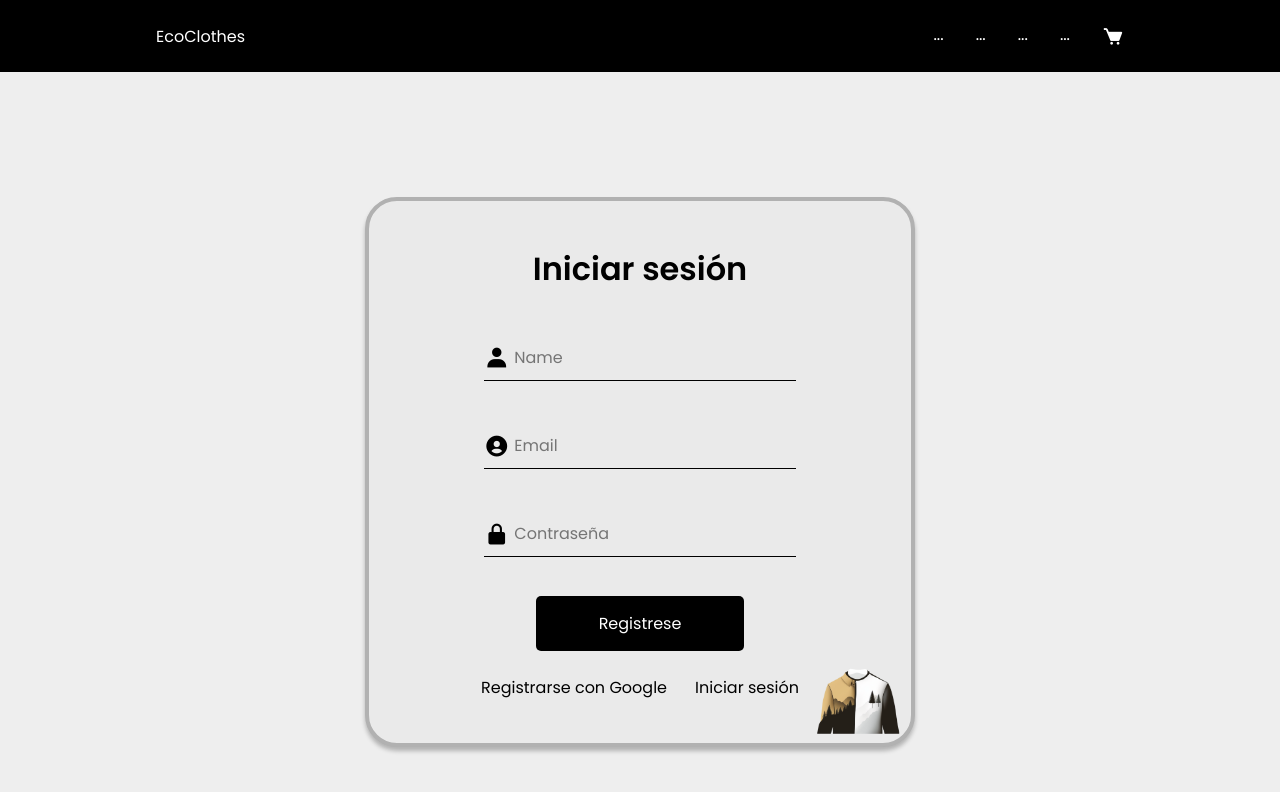
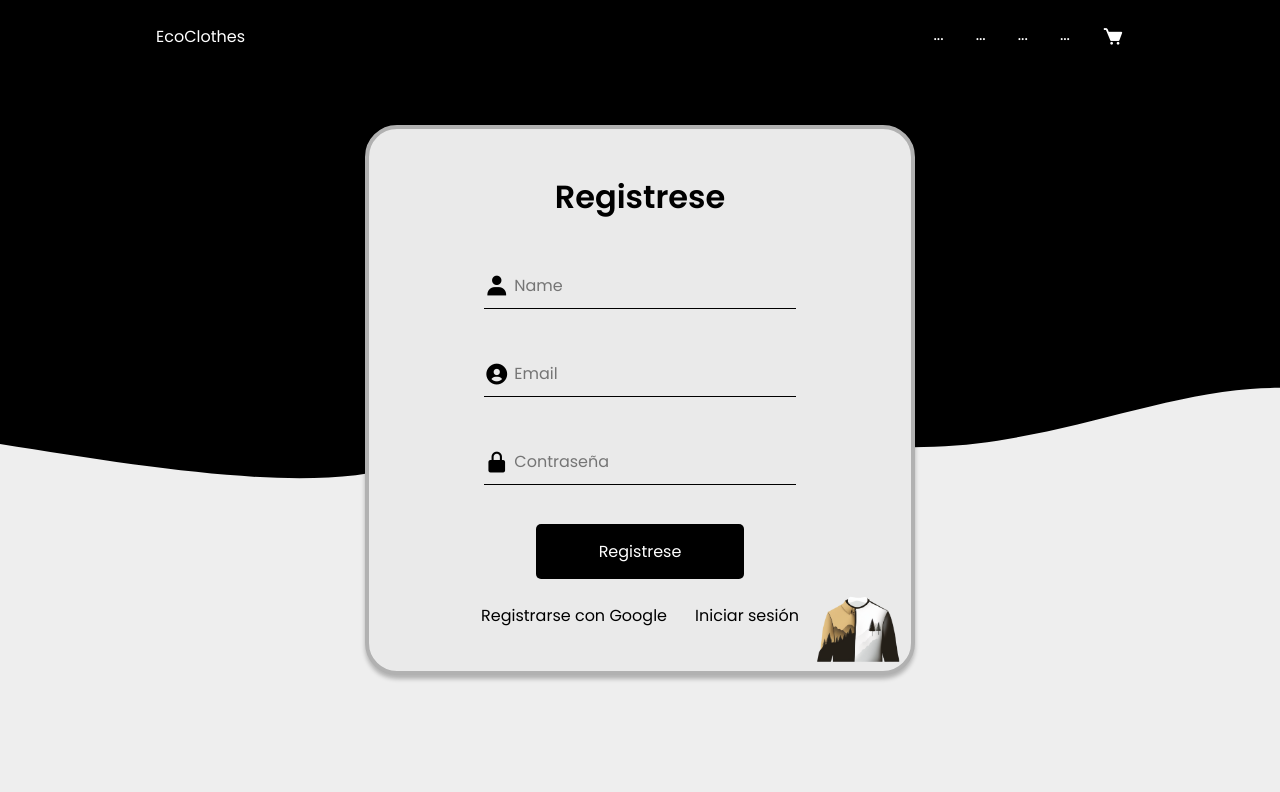
Before and after one commit to MAD-commerce/Ecommerce-frontend, a React (Vite) app: page /auth/register in a window 1280 px wide. Shown: the top 792 px of the page. Built offline with nearby package versions, Linux system fonts and the light colour scheme.

Commit message:
Andres - ramas

```diff
--- a/src/auth/pages/LoginPage.tsx
+++ b/src/auth/pages/LoginPage.tsx
@@ -94,7 +94,7 @@ export const LoginPage = (): JSX.Element => {
 								<a className='' href=''>
 									Iniciar con Google
 								</a>
-								<a className='' href='/#/auth/register'>
+								<a className='' href='/auth/register'>
 									Crear cuenta
 								</a>
 							</div>
--- a/src/auth/pages/RegisterPage.tsx
+++ b/src/auth/pages/RegisterPage.tsx
@@ -26,14 +26,14 @@ export const RegisterPage = () => {
 	return (
 		<>
 			<div className='loginPage'>
-				<header className='header'>
+				<header className='header-auth'>
 					<NavBar />
 
 					<div className='header__wave'>
 						<div className='header__wave-box'>
 							<svg
 								id='svg'
-								viewBox='0 0 1200 350'
+								viewBox='0 0 1200 430'
 								preserveAspectRatio='none'
 								xmlns='http://www.w3.org/2000/svg'
 								className='transition duration-200 ease-in-out delay-150 wave-container'
@@ -54,7 +54,7 @@ export const RegisterPage = () => {
 					<div className='page grid'>
 						<div className='auth__box grid'>
 							<img className='auth__logo' src={logo} alt='logo' />
-							<h1>Iniciar sesión</h1>
+							<h1>Registrese</h1>
 							<form className='form grid' onSubmit={loginSubmit}>
 								<div className='group-input'>
 									<i className='bx bxs-user input-icon'></i>
@@ -99,7 +99,7 @@ export const RegisterPage = () => {
 								<a className='' href=''>
 									Registrarse con Google
 								</a>
-								<a className='' href='/#/auth/login'>
+								<a className='' href='/auth/login'>
 									Iniciar sesión
 								</a>
 							</div>
```
